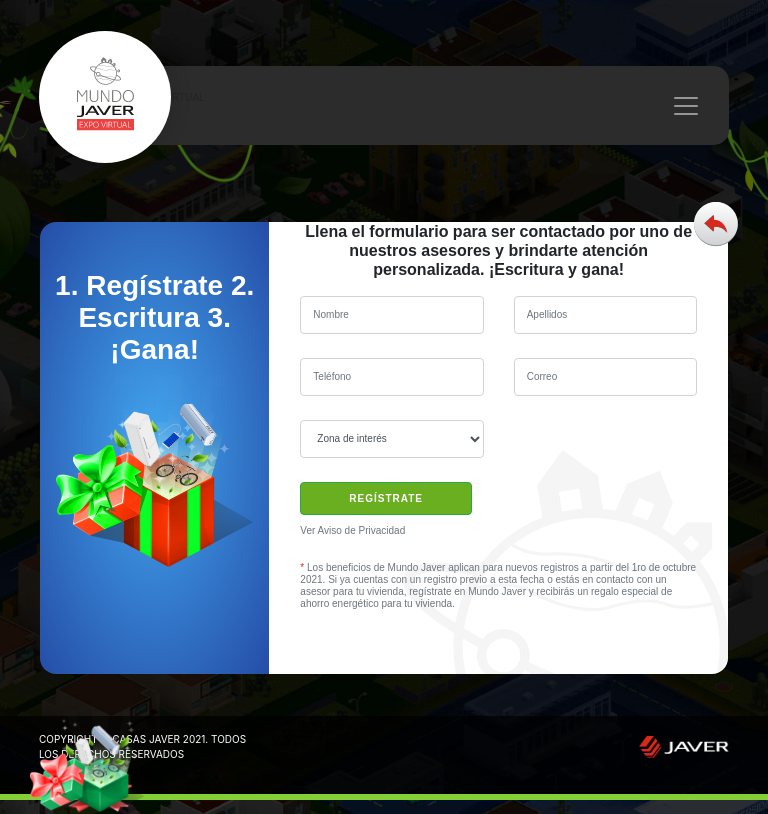
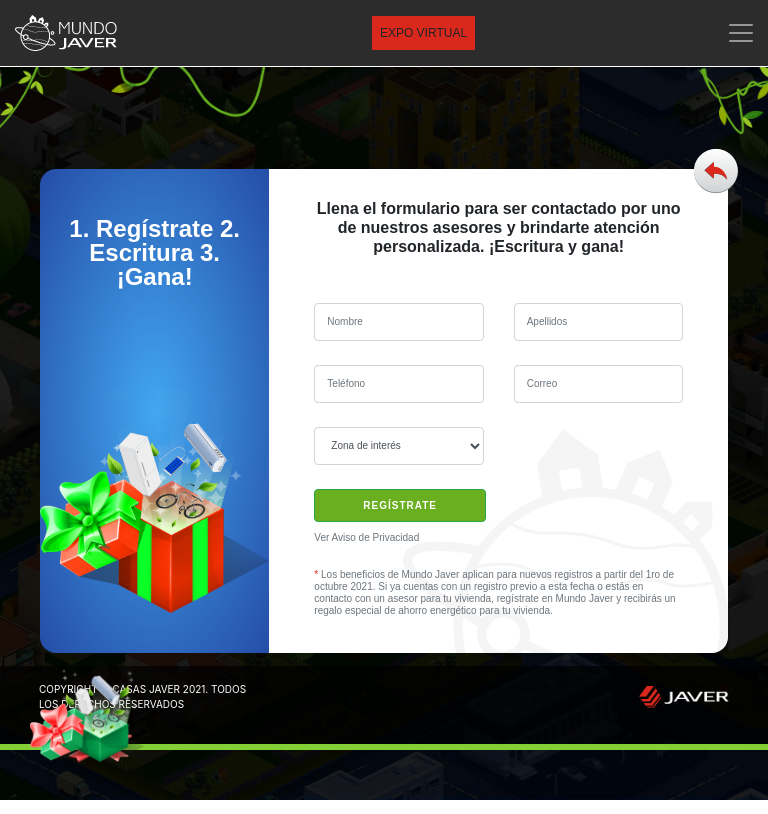
Before and after one commit to MausMX/mundo_javer, a PHP site: page /registro in a window 768 px wide. Run offline with PHP 8.4, Linux system fonts and the light colour scheme; some libraries are stand-ins or nearby versions; some web fonts are replaced.

Commit message:
mobile registro

```diff
--- a/app/views/css/style2.css
+++ b/app/views/css/style2.css
@@ -357,6 +389,37 @@ body{background-size:cover !important;}
 /*.wrapper > .container:not(.top-planta){margin-bottom:70px !important;}*/
 .contenido-logo-contador{margin-top:-20px !important;}
 
+
+/*header*/
+#logo-principalm img{width:auto !important;}
+#logo-principalm{padding-left:15px !important;}
+header:not(.pre-header) .container{margin-top:0px !important;padding-left:0px !important;padding-right:0px !important;border-bottom: 1px solid #fff;}
+header .container nav{border-radius:0px !important;padding-right: 0px !important;z-index:1;}
+.title-expo-header{text-align:center; background-color:#DA291C;margin-bottom: 0px !important;}
+button.navbar-toggler.ml-auto{margin-left:0px !important;}
+header div.container.font-sweet-sans-pro.font-10 {font-size:12px !important;margin-left: 0px !important; margin-right:0px !important;width: 100%;max-width: 100%;}
+.navbar-dark .navbar-toggler {color: rgba(255,255,255,1);}
+header {
+    background-position: center -70px;
+        background-size: auto;
+    background-size: 1280px;
+}
+header:not(.pre-header){height: 219px;position:relative;z-index:9;}
+#menu-1 ul:first-child li:first-child{padding-left:0px !important;background-color: transparent !important;}
+.navbar-dark .navbar-nav .nav-link{margin-left:auto;margin-right:auto;}
+#menu-1 ul:first-child li a::after,#menu-1 ul:first-child li a::before{border-right:0px !important;}
+.social-redes{flex-direction: row;padding-left: 15px !important;padding-right: 15px !important;justify-content: center;}
+#menu-1 i.fa-spotify {right: -29px;}
+/*registro*/
+.bg-radial{border-bottom-left-radius: 1rem !important;border-top-right-radius: 0rem !important;}
+.font-28 {font-size: 24px;}
+.reg-complete .container-title-registro div{padding-left:20px !important;padding-right:20px !important;}
+.reg-complete .padding-registro{padding-left:30px !important;padding-right:30px !important;padding-top:30px !important;padding-bottom:10px !important;}
+.reg-complete .container-title-registro h1,.reg-complete .container-title-registro h2{line-height:24px !important;}
+.reg-complete .img-registro-main{margin-top:-50px !important;text-align:center}
+.reg-complete .img-registro-main img{width: 100%;position: absolute;left: 0;bottom: 40px;}
+.contenido-global{margin-top: -50px;}
+
 }
 @media (min-width:992px) and (max-width: 1200px){
 body{background-size:cover !important;}
--- a/app/views/elements/header.php
+++ b/app/views/elements/header.php
@@ -1,9 +1,9 @@
 <header>
 	<div class="container font-sweet-sans-pro font-10">
-		<a id="logo-principal" class="navbar-brand d-none d-md-block d-lg-block d-xl-block" href="<?=Path ?>"><img src="<?php echo Path;?>/images/header/logo.png"></a>
-		<nav class="navbar navbar-expand-xl navbar-dark bg-dark pt-0 pb-0 pl-0">
-		<a id="logo-principalm" class="navbar-brand d-block d-md-none d-lg-none d-xl-none" href="<?=Path ?>"><img src="<?php echo Path;?>/images/header/logo_menu_mobile.png"></a>
-		<div class="py-3 "><p class="title-expo-header p-2 poppins font-12-header">EXPO VIRTUAL</p></div>
+		<a id="logo-principal" class="navbar-brand d-none d-lg-block d-xl-block" href="<?=Path ?>"><img src="<?php echo Path;?>/images/header/logo.png"></a>
+		<nav class="navbar navbar-expand-lg navbar-dark bg-dark pt-0 pb-0 pl-0">
+		<a id="logo-principalm" class="navbar-brand d-block d-lg-none d-xl-none" href="<?=Path ?>"><img src="<?php echo Path;?>/images/header/logo_menu_mobile.png"></a>
+		<div class="py-3 d-block d-lg-none d-xl-none"><p class="title-expo-header p-2 poppins font-12-header">EXPO VIRTUAL</p></div>
 			<button class="navbar-toggler ml-auto mr-0 py-3 border-0" type="button" data-toggle="collapse" data-target="#menu-1" aria-controls="menu-1" aria-expanded="false" aria-label="Toggle navigation">
 				<span class="navbar-toggler-icon"></span>
 			</button>
--- a/app/views/layouts/default.php
+++ b/app/views/layouts/default.php
@@ -36,7 +36,7 @@
 		height="0" width="0" style="display:none;visibility:hidden"></iframe></noscript>
 		<!-- End Google Tag Manager (noscript) -->
 		<?=$this->renderElement("header")?>
-		<div class="wrapper "><?=$content_for_layout ?></div>
+		<div class="wrapper contenido-global"><?=$content_for_layout ?></div>
 		<?=$this->renderElement("footer");?>
 		<div class="modal fade" id="detalle" tabindex="-1" role="dialog" aria-labelledby="myModalLabel" aria-hidden="true"><div class="modal-dialog"><div class="modal-content"></div></div></div>
 		<div class="modal fade" id="youtube" tabindex="-1" role="dialog" aria-labelledby="myModalLabel" aria-hidden="true">
--- a/app/views/registro/index.php
+++ b/app/views/registro/index.php
@@ -1,7 +1,8 @@
-<div class="container font-poppins">
+<div class="container font-poppins reg-complete">
     <div class="px-3 mb-5">
         <div class="row" style="position: relative;">
-            <div class="col-lg-4 col-md-4 bg-black rounded-left p-0 text-md-center text-lg-left overflow-hidden bg-radial">
+            <div class="col-lg-4 col-md-4 bg-black rounded-left p-0 text-md-center text-lg-left bg-radial">
+            <a id="btn-back" class="d-block d-lg-none d-md-none d-xl-none" href="<?=Path?>" style="z-index:8;"><img src="<?=Path?>/images/conferencias/btn_back.png"></a>
                 <div class="pt-5 pb-0 px-3 container-title-registro">
                     <div class="pl-0 pr-0">
                         <h1 class="text-white text-center font-28 line-height-32 font-poppins"><strong>1. Regístrate 2. Escritura 3. ¡Gana!</strong></h1>
@@ -12,7 +13,7 @@
                 </div>
             </div>
             <div class="col-lg-8 col-md-8 bg-white rounded-right registro-form" style="position: relative;">
-                <a id="btn-back" href="<?=Path?>" style="z-index:10;"><img src="<?=Path?>/images/conferencias/btn_back.png"></a>
+            <a id="btn-back" class="d-none d-lg-block d-md-block d-xl-block" href="<?=Path?>" style="z-index:8;"><img src="<?=Path?>/images/conferencias/btn_back.png"></a>
                 <div class="p-5 padding-registro">
                     <h3 class="font-poppins font-18 text-center mb-3"><strong>Llena el formulario para ser contactado por uno de nuestros asesores y brindarte atención personalizada. ¡Escritura y gana!</strong></h3>
                     <div class="px-5 pt-3 padding-registro">
```
Also changed, not shown: other parts of app/views/css/style2.css (+37 -1 lines).
